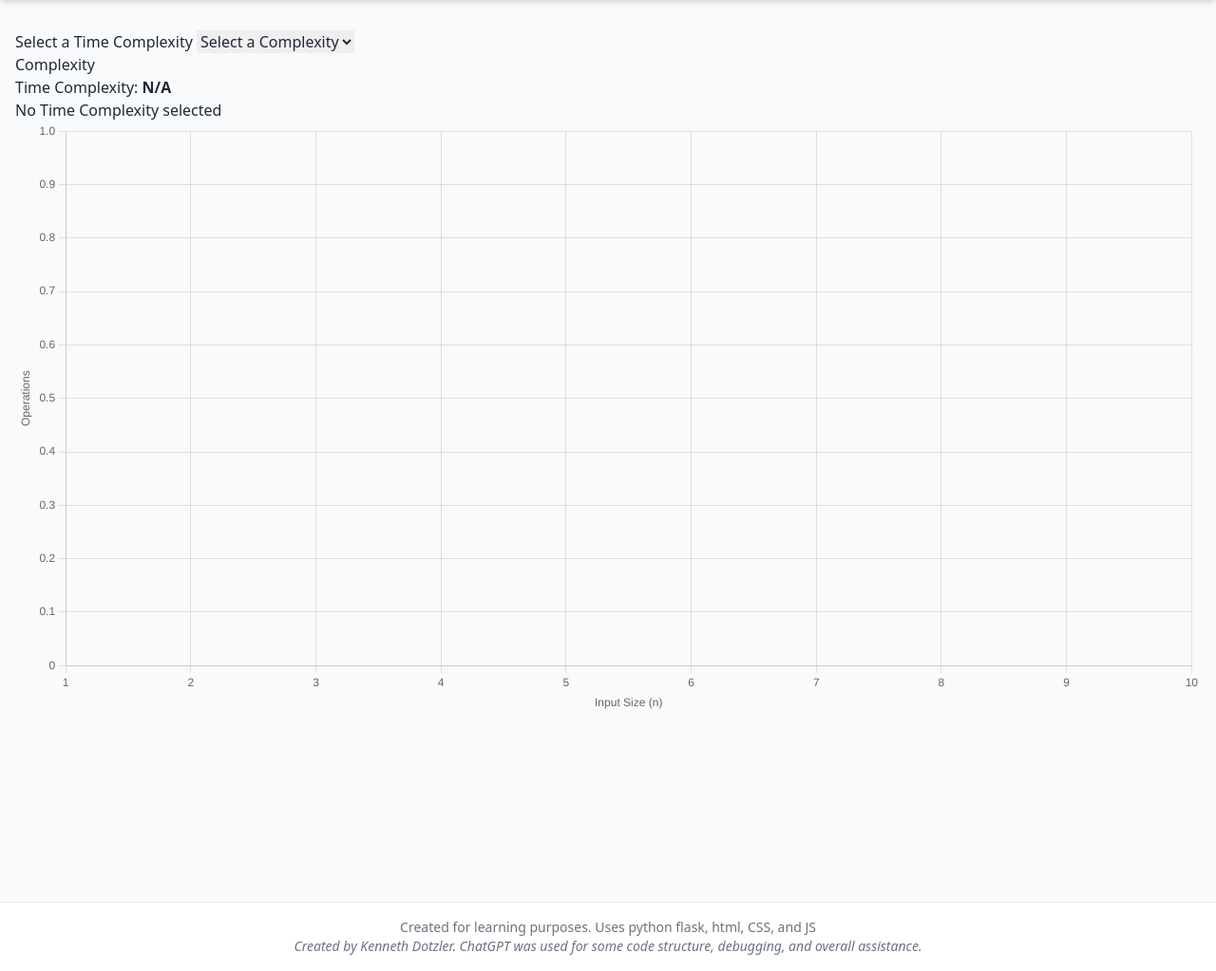
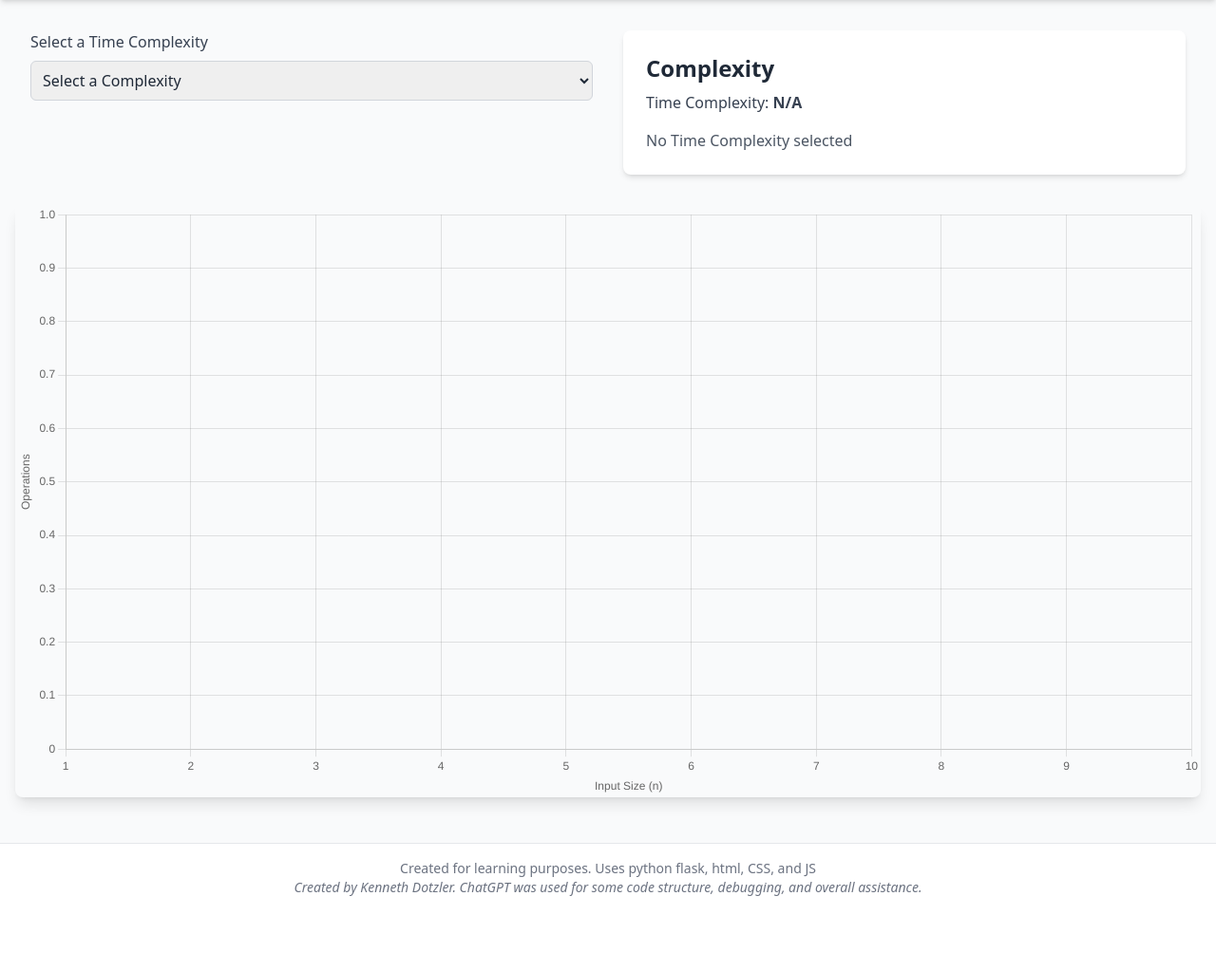
Before and after one commit to KJ-Dotzler/flask-TimeComplexity, a Flask app: page /complexity in a window 1280 px wide. Shown: the part 148-1171 px from the top of the page at 95% size. After the commit the page ends 1092 px from the top, so only its background shows below. Run offline with Flask 3, Linux system fonts and the light colour scheme; a map, chart or similar area stays blank; some libraries are stand-ins or nearby versions.

Commit message:
Added tailwind css, removed the testing code from main.js, algorithms.html still needs css

```diff
--- a/static/main.js
+++ b/static/main.js
@@ -9,8 +9,7 @@ document.addEventListener("DOMContentLoaded", async() => {
     const data = await response.json();
     const complexArr = data.algorithms;
 
-    const testing = document.getElementById('testOutput')
-    testing.textContent = "";
+
 
     complexArr.forEach(cpx => {
         const option = document.createElement("option");
--- a/templates/base.html
+++ b/templates/base.html
@@ -10,8 +10,8 @@
                 theme: {
                     extend: {
                         colors: {
-                            primary: '2563eb',
-                            secondary: '475569'
+                            primary: '#2563eb',
+                            secondary: '#475569'
                         }
                     }
                 }
@@ -25,7 +25,7 @@
                 <h1 class="text-3xl font-bold text-primary">Time Complexity Visualizer</h1>
                 <p class="text-gray-500">visualize different algorithms and their time complexities</p>
             </div>
-            <nav class="mt-4 flex justify-center space-x-8 text-blue-600">
+            <nav aria-label="Main Navigation" class="mt-4 flex justify-center space-x-8 text-blue-600">
                 <a href="{{ url_for('index') }}" class="hover:underline">Home</a>
                 <a href="{{ url_for('complexPage') }}" class="hover:underline">Complexities</a>
                 <a href="{{ url_for('algoPage') }}" class="hover:underline">Algorithms</a>
--- a/templates/complexity.html
+++ b/templates/complexity.html
@@ -2,27 +2,23 @@
 {% block title%}Time Complexity{% endblock %}
 {% block content %}
     <div class="container">
-        <section class="controls">
-            <label for="complex">Select a Time Complexity</label>
-            <select id="complex"></select>
+        <div class="grid grid-cols-1 md:grid-cols-2 gap-8 px-4">
+            <section class="controls">
+                <label for="complex" class="block text-gray-700 mb-2 font-medium">Select a Time Complexity</label>
+                <select id="complex" class="w-full border border-gray-300 rounded-md p-2"></select>
+            </section>
+
+            <section class="info bg-white shadow-md rounded-lg p-6">
+                <h2 id="complexName" class="text-2xl font-bold mb-2">Complexity</h2>
+                <h4 id="complexTime" class="text-gray-700 mb-4">Time Complexity: <strong>N/A</strong></h4>
+                <p id="complexDescription" class="text-gray-600">No Time Complexity selected</p>
+            </section>
+        </div>
+
+        <section class="mt-8">
+            <canvas id="complexChart" class="w-full h-64 rounded-lg shadow-lg"></canvas>
         </section>
 
-        <section class="info">
-            <h2 id="complexName">Complexity</h2>
-            <h4 id="complexTime">Time Complexity: <strong>N/A</strong></h4>
-            <p id="complexDescription">No Time Complexity selected</p>
-        </section>
-
-        <section class="testing">
-            <p id="testOutput"></p>
-        </section>
-
-        <section class="chart">
-            <canvas id="complexChart" width="350" height="175"></canvas>
-        </section>
-
-
-        <canvas id="timeChart" width="300" height="150"></canvas>
     </div>
 {% endblock %}
 {% block scripts %}
```
Also changed, not shown: templates/algorithms.html (+5 -5 lines), templates/index.html (+9 -6 lines).
